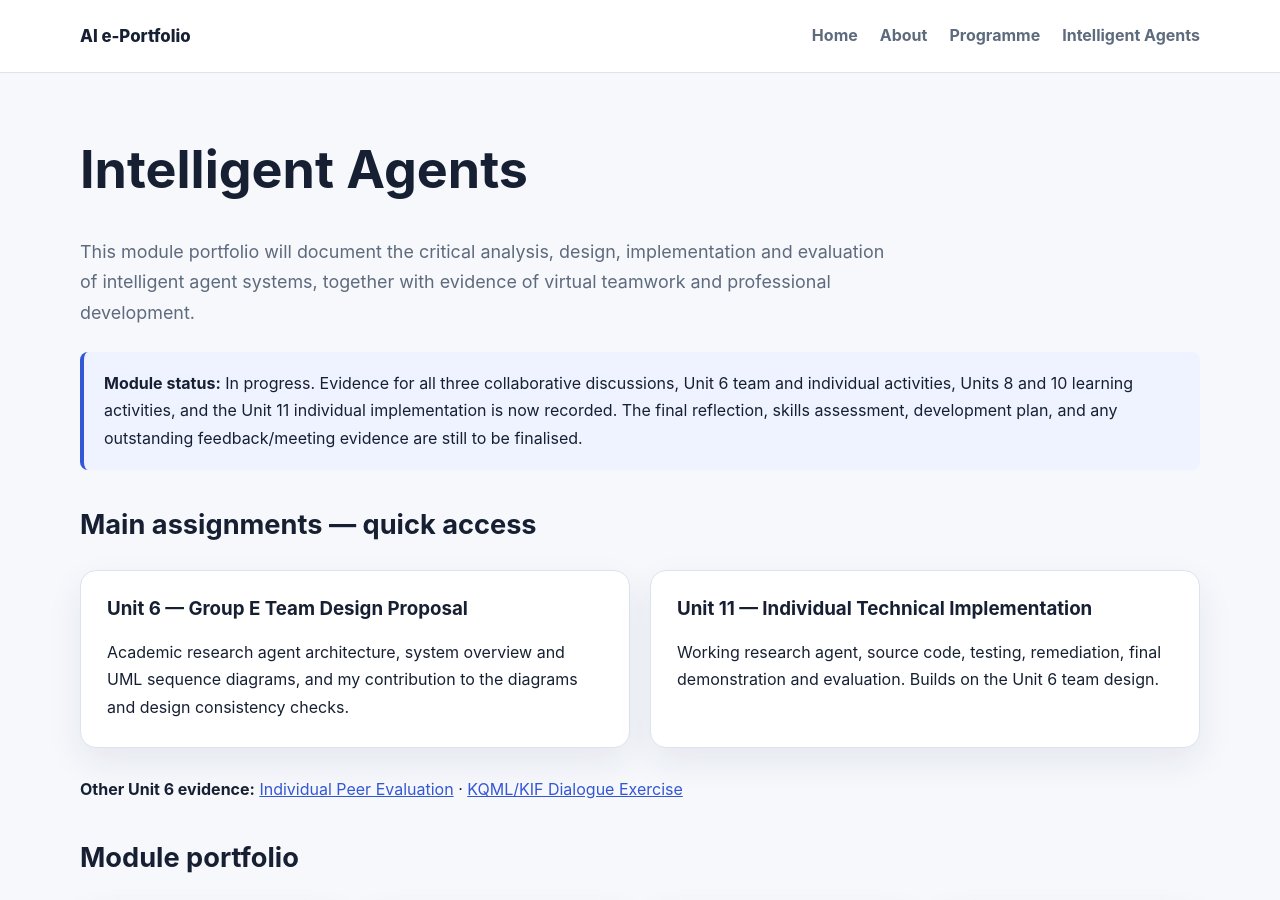
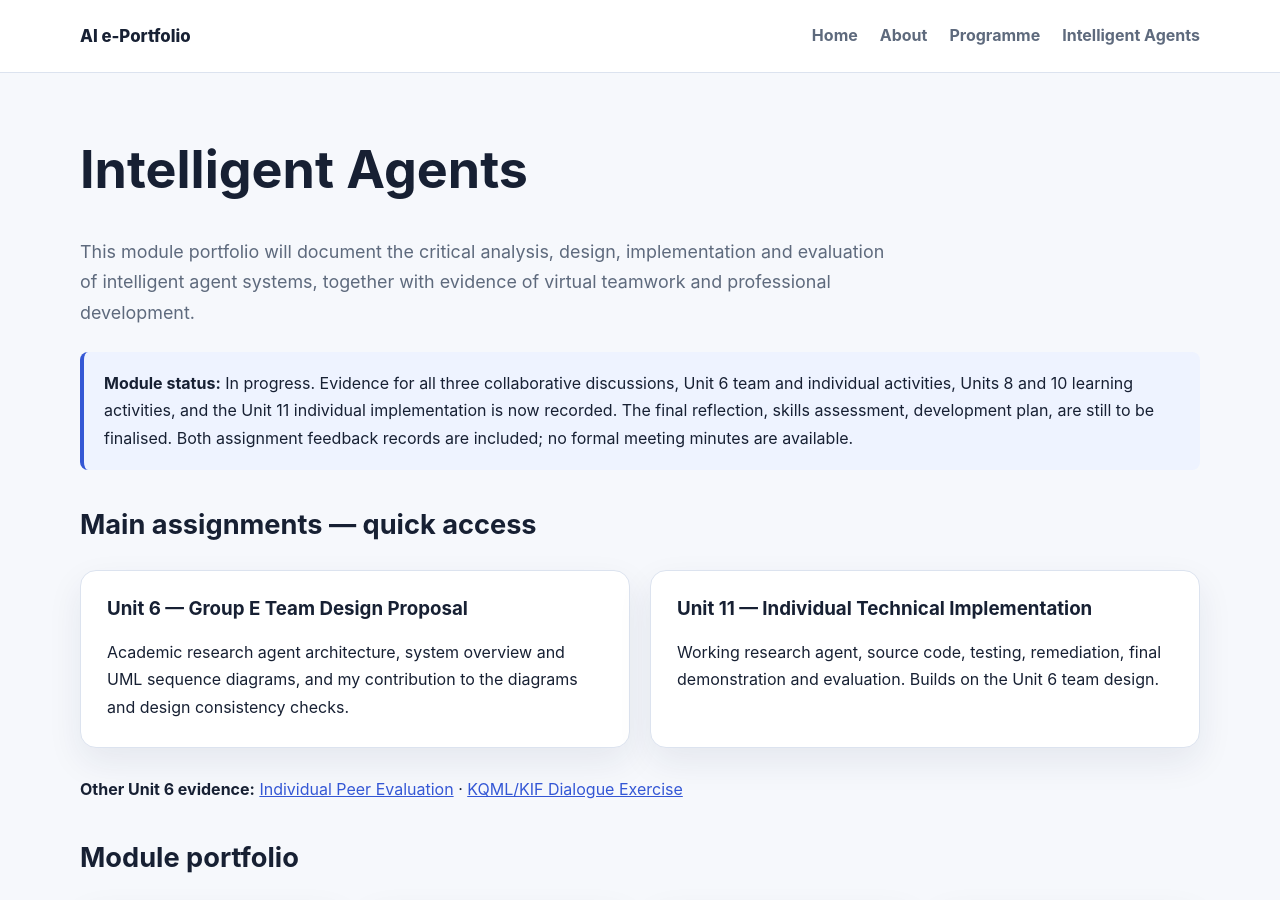
Before and after one commit to Monogios1996/Monogios1996.github.io, a Jekyll site: the page built from modules/intelligent-agents/index.md, in a window 1280 px wide and 900 px high. Built offline with Jekyll 4.4.1, drawn with Linux system fonts in a browser that asks for light colours.

Commit message:
Integrate official assessment feedback and clarify meeting evidence

```diff
--- a/modules/intelligent-agents/index.md
+++ b/modules/intelligent-agents/index.md
@@ -8,7 +8,7 @@ permalink: /modules/intelligent-agents/
 <p class="lead">This module portfolio will document the critical analysis, design, implementation and evaluation of intelligent agent systems, together with evidence of virtual teamwork and professional development.</p>
 
 <div class="notice">
-<strong>Module status:</strong> In progress. Evidence for all three collaborative discussions, Unit 6 team and individual activities, Units 8 and 10 learning activities, and the Unit 11 individual implementation is now recorded. The final reflection, skills assessment, development plan, and any outstanding feedback/meeting evidence are still to be finalised.
+<strong>Module status:</strong> In progress. Evidence for all three collaborative discussions, Unit 6 team and individual activities, Units 8 and 10 learning activities, and the Unit 11 individual implementation is now recorded. The final reflection, skills assessment, development plan, are still to be finalised. Both assignment feedback records are included; no formal meeting minutes are available.
 </div>
 
 ## Main assignments — quick access
```
